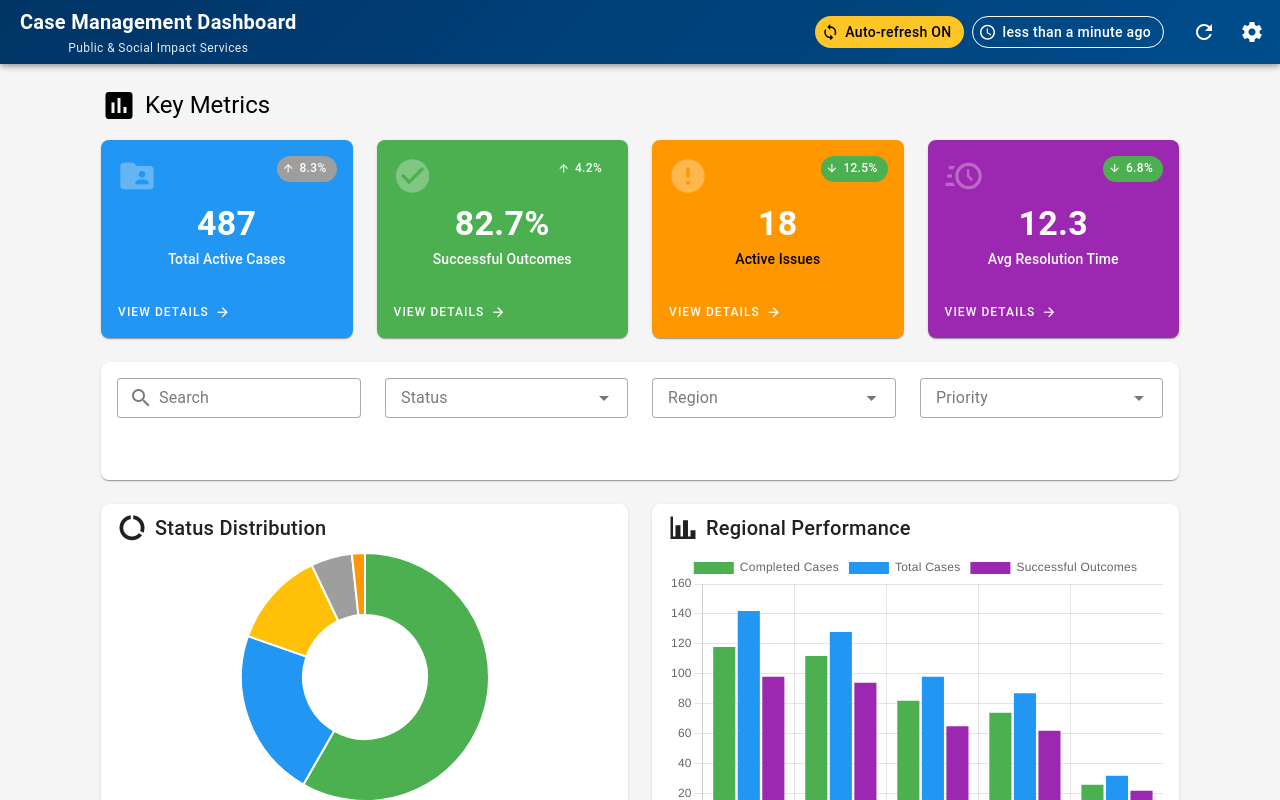
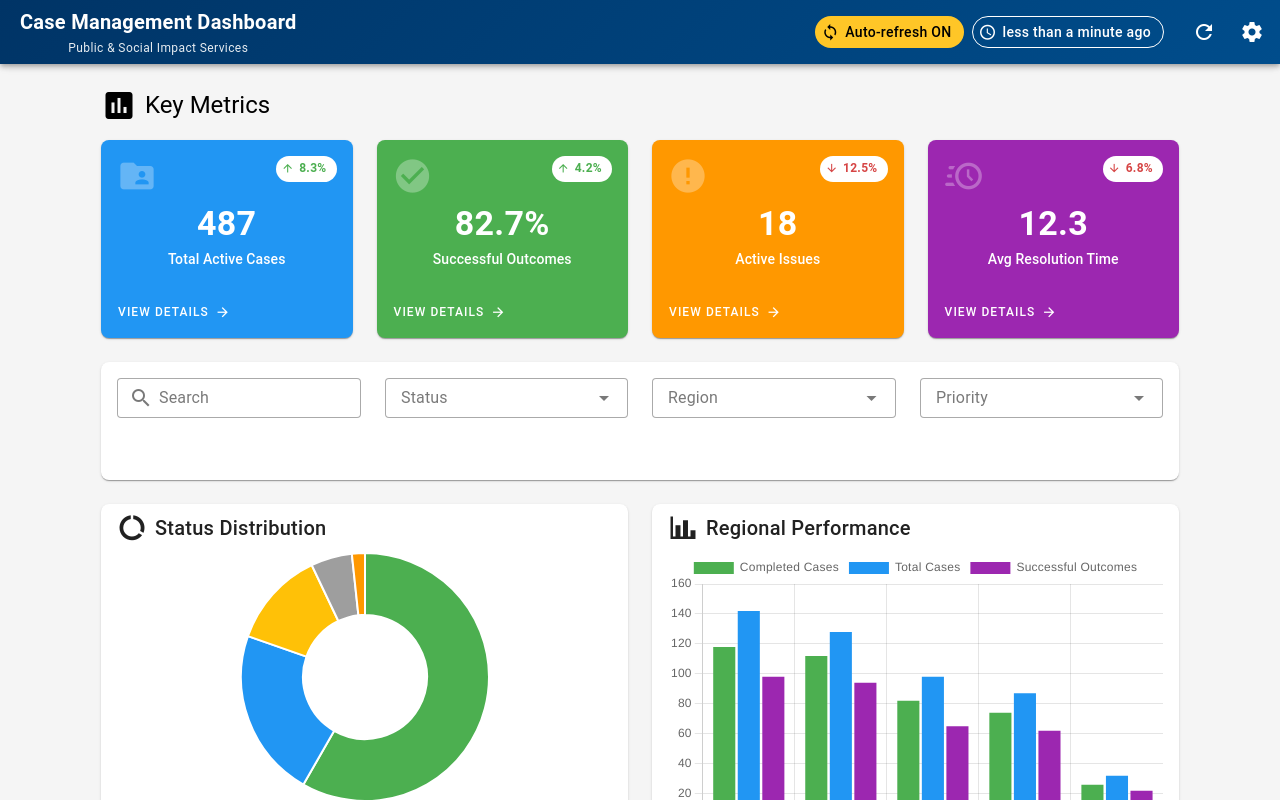
Before and after one commit to michaelbodellslalom/my-operational-dashboard, a Vue app: page / in a window 1280 px wide. Shown: the top 800 px of the page. Built offline with nearby package versions, Linux system fonts and the light colour scheme.

Commit message:
Update metric card styling for better contrast
- Changed metric title text to full white for better visibility
- Updated percentage badges: white background with green (up) or red (down) text
- Enhanced badge text weight for better readability

```diff
--- a/src/components/MetricCard.vue
+++ b/src/components/MetricCard.vue
@@ -4,14 +4,17 @@
       <div class="d-flex justify-space-between align-start mb-2">
         <v-icon :color="`${metric.color}-lighten-2`" size="40">{{ metric.icon }}</v-icon>
         <v-chip
-          :color="metric.trend === 'positive' ? 'success' : metric.trend === 'negative' ? 'error' : 'grey'"
+          color="white"
           size="small"
           variant="flat"
+          :class="metric.changeType === 'increase' ? 'trend-up' : 'trend-down'"
         >
-          <v-icon start size="small">
+          <v-icon start size="small" :color="metric.changeType === 'increase' ? 'success' : 'error'">
             {{ metric.changeType === 'increase' ? 'mdi-arrow-up' : 'mdi-arrow-down' }}
           </v-icon>
-          {{ Math.abs(metric.change) }}%
+          <span :style="{ color: metric.changeType === 'increase' ? '#4CAF50' : '#D64545' }">
+            {{ Math.abs(metric.change) }}%
+          </span>
         </v-chip>
       </div>
 
@@ -19,7 +22,7 @@
         {{ formatValue(metric.value) }}{{ metric.unit }}
       </div>
 
-      <div class="text-subtitle-2 text-white-darken-2">
+      <div class="text-subtitle-2 text-white">
         {{ metric.title }}
       </div>
     </v-card-text>
@@ -67,4 +70,9 @@ const formatValue = (value: number): string => {
   transform: translateY(-4px);
   box-shadow: 0 8px 16px rgba(0, 0, 0, 0.2) !important;
 }
+
+.trend-up,
+.trend-down {
+  font-weight: 600;
+}
 </style>
```
